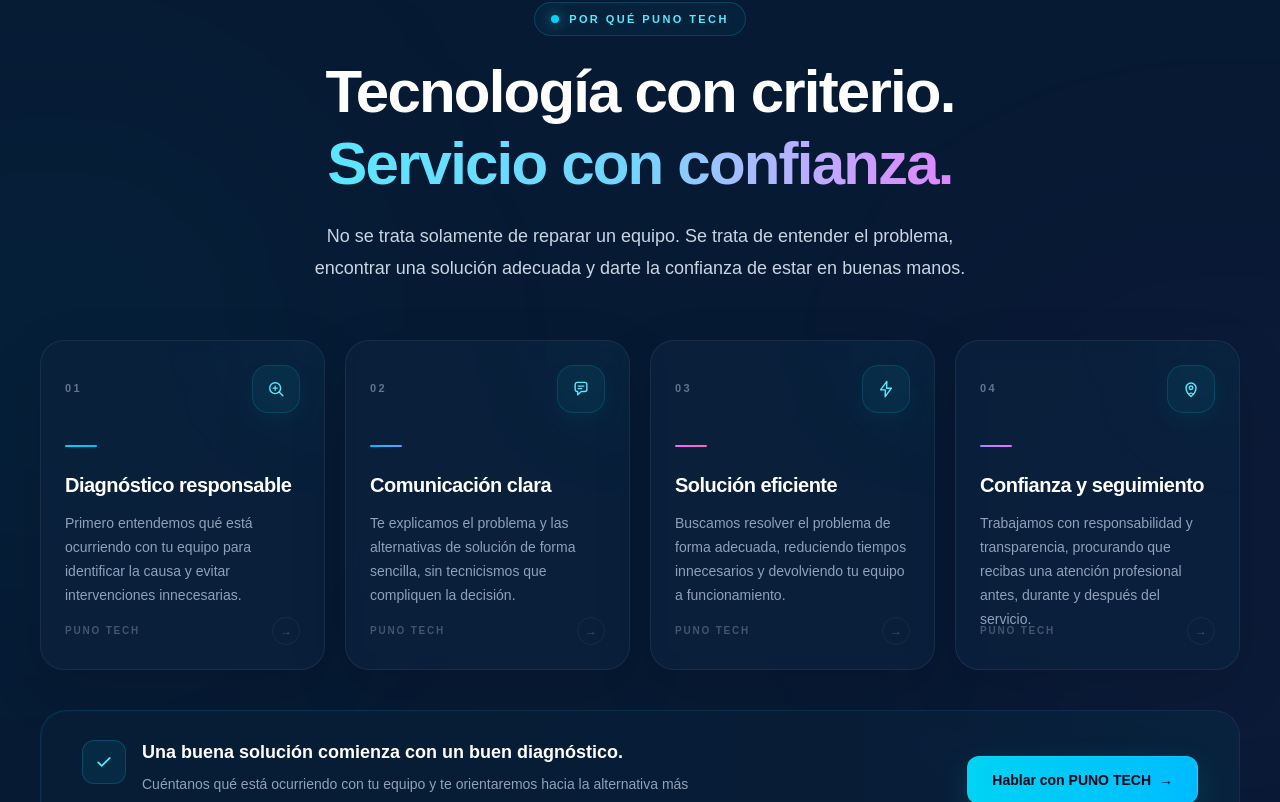
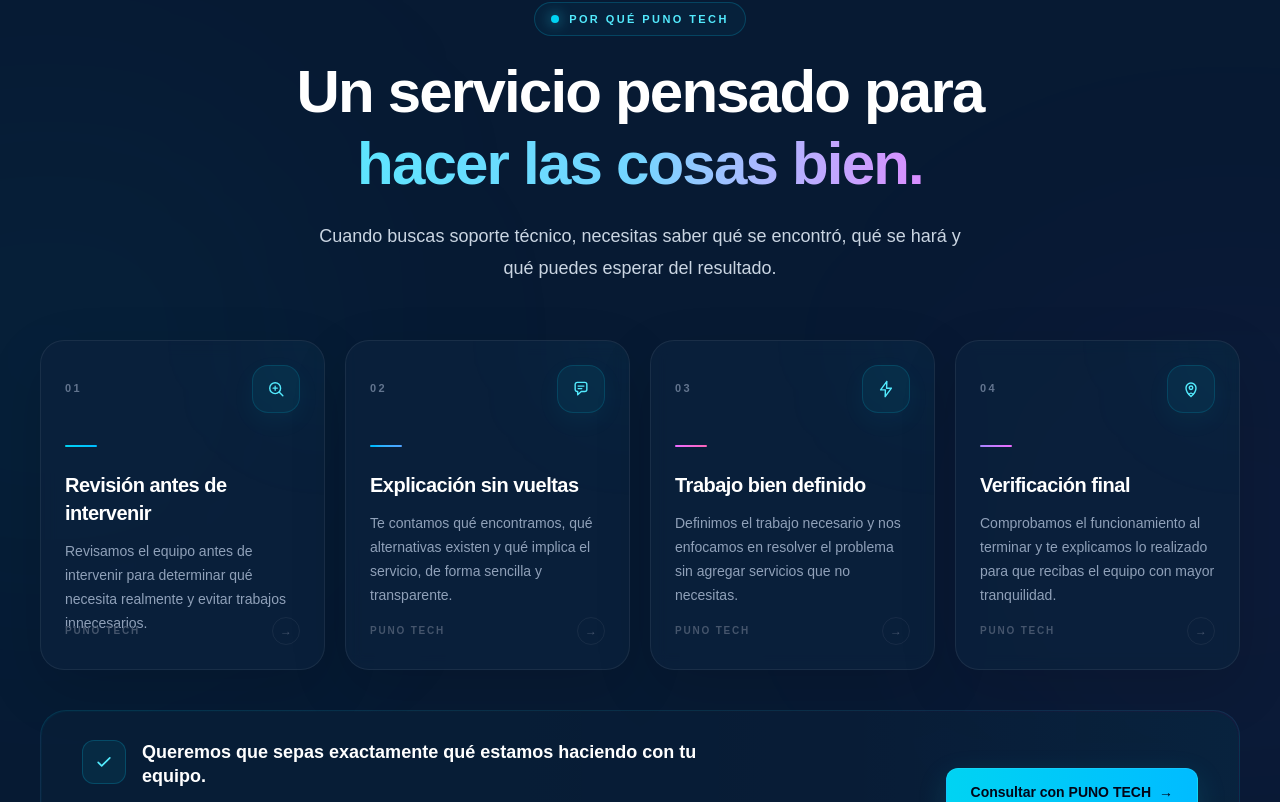
Before and after one commit to joakoguzp/puno-tech, a Next.js app: page / in a window 1280 px wide. Shown: the part 3978-4780 px from the top of the page. Built offline with nearby package versions, Linux system fonts and the light colour scheme.

Commit message:
Refine value proposition and remove repetitive messaging

```diff
--- a/src/components/sections/WhyUs.tsx
+++ b/src/components/sections/WhyUs.tsx
@@ -1,30 +1,30 @@
 const reasons = [
   {
     number: "01",
-    title: "Diagnóstico responsable",
+    title: "Revisión antes de intervenir",
     description:
-      "Primero entendemos qué está ocurriendo con tu equipo para identificar la causa y evitar intervenciones innecesarias.",
+      "Revisamos el equipo antes de intervenir para determinar qué necesita realmente y evitar trabajos innecesarios.",
     accent: "cyan",
   },
   {
     number: "02",
-    title: "Comunicación clara",
+    title: "Explicación sin vueltas",
     description:
-      "Te explicamos el problema y las alternativas de solución de forma sencilla, sin tecnicismos que compliquen la decisión.",
+      "Te contamos qué encontramos, qué alternativas existen y qué implica el servicio, de forma sencilla y transparente.",
     accent: "sky",
   },
   {
     number: "03",
-    title: "Solución eficiente",
+    title: "Trabajo bien definido",
     description:
-      "Buscamos resolver el problema de forma adecuada, reduciendo tiempos innecesarios y devolviendo tu equipo a funcionamiento.",
+      "Definimos el trabajo necesario y nos enfocamos en resolver el problema sin agregar servicios que no necesitas.",
     accent: "fuchsia",
   },
   {
     number: "04",
-    title: "Confianza y seguimiento",
+    title: "Verificación final",
     description:
-      "Trabajamos con responsabilidad y transparencia, procurando que recibas una atención profesional antes, durante y después del servicio.",
+      "Comprobamos el funcionamiento al terminar y te explicamos lo realizado para que recibas el equipo con mayor tranquilidad.",
     accent: "violet",
   },
 ];
@@ -187,16 +187,14 @@ export default function WhyUs() {
           </div>
 
           <h2 className="text-4xl font-extrabold leading-[1.06] tracking-[-0.03em] text-white sm:text-5xl lg:text-6xl">
-            Tecnología con criterio.
+            Un servicio pensado para
             <span className="mt-2 block bg-gradient-to-r from-cyan-300 via-sky-300 to-fuchsia-400 bg-clip-text text-transparent">
-              Servicio con confianza.
+              hacer las cosas bien.
             </span>
           </h2>
 
           <p className="mx-auto mt-6 max-w-2xl text-base leading-7 text-slate-300 sm:text-lg sm:leading-8">
-            No se trata solamente de reparar un equipo. Se trata de entender el
-            problema, encontrar una solución adecuada y darte la confianza de
-            estar en buenas manos.
+            Cuando buscas soporte técnico, necesitas saber qué se encontró, qué se hará y qué puedes esperar del resultado.
           </p>
         </div>
 
@@ -324,7 +322,7 @@ export default function WhyUs() {
 
                   <div>
                     <p className="text-base font-extrabold leading-6 text-white sm:text-lg">
-                      Una buena solución comienza con un buen diagnóstico.
+                      Queremos que sepas exactamente qué estamos haciendo con tu equipo.
                     </p>
 
                     <p className="mt-2 text-sm leading-6 text-slate-400">
@@ -366,7 +364,7 @@ export default function WhyUs() {
                   active:translate-y-0
                 "
               >
-                Hablar con PUNO TECH
+                Consultar con PUNO TECH
                 <span className="ml-2 transition-transform duration-300 group-hover/cta:translate-x-1">
                   →
                 </span>
```
